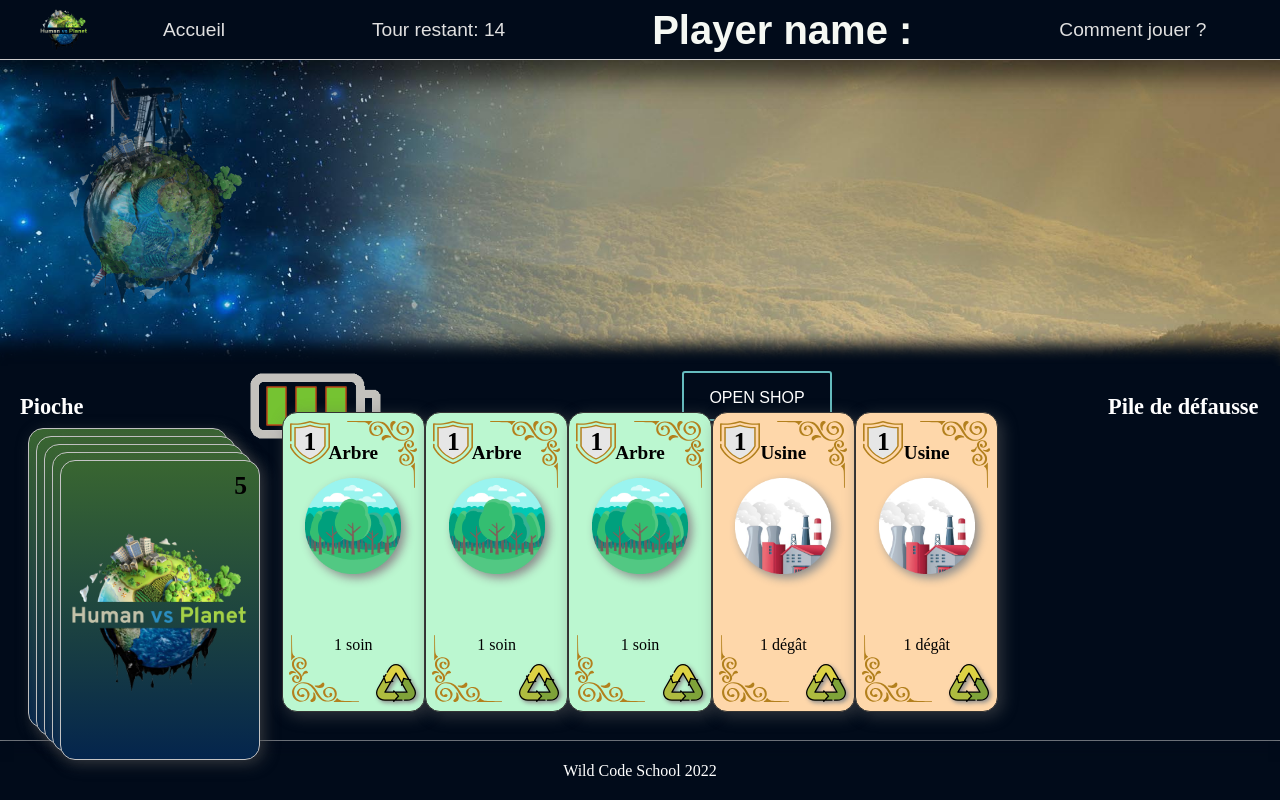
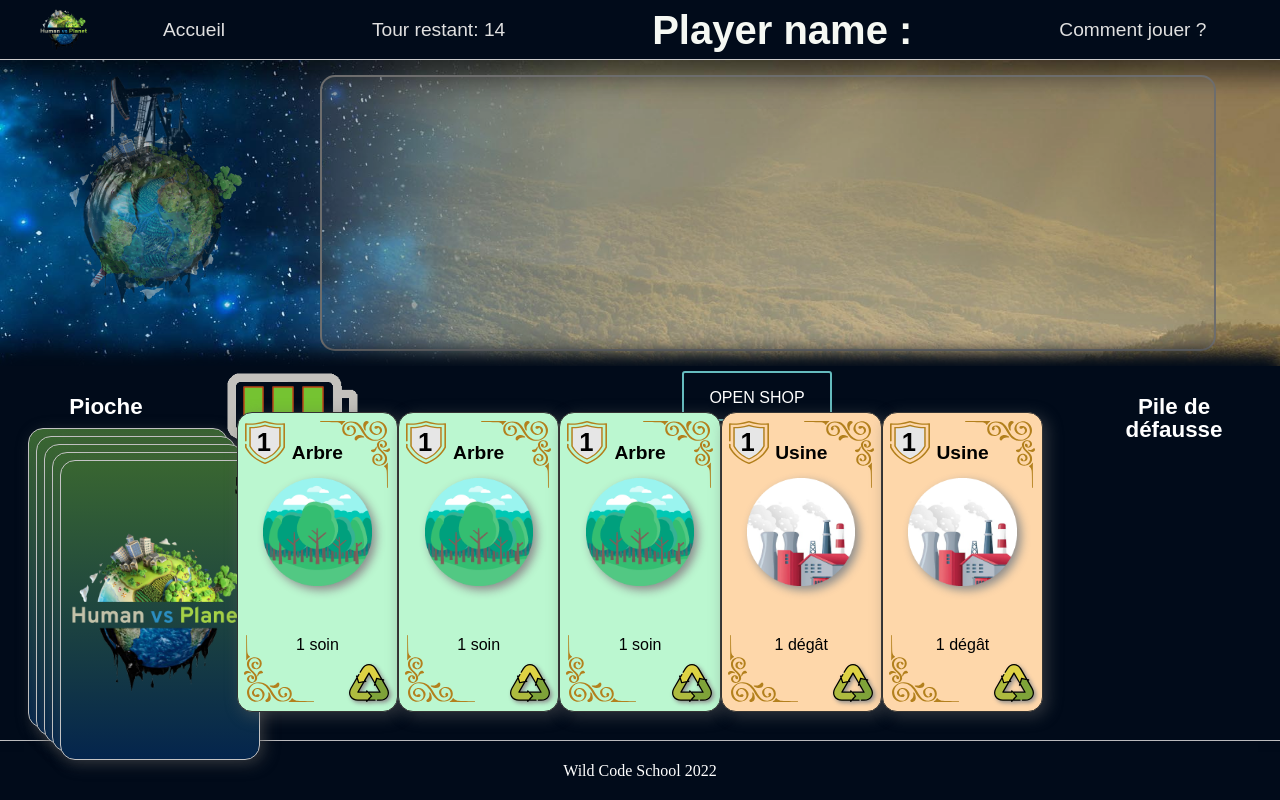
Before and after one commit to Zakari-B/WCS_First_Hackathon, a React (Create React App) app in the folder frontend/: page /Game in a window 1280 px wide. Built offline with nearby package versions, Linux system fonts and the light colour scheme.

Commit message:
add css and modified cardDiscard

```diff
--- /dev/null
+++ b/frontend/src/components/CardListDiscard.jsx
@@ -0,0 +1,67 @@
+import React, { useState, useEffect } from "react";
+import Card from "./Card.jsx";
+import "../styles/Board.scss";
+import "../styles/Elements.scss";
+
+const CardListDiscard = ({ title, dataSet, openModal, setOpenModal }) => {
+  return (
+    <>
+      <p className="pioche-txt">{title}</p>
+
+      <div
+        id="extralarge-modal"
+        tabIndex="-1"
+        className={`${openModal} overflow-y-auto overflow-x-hidden fixed top-0 right-0 left-0 z-50 w-full md:inset-0 h-modal md:h-full`}
+      >
+        <div className="relative p-4 w-full max-w-7xl h-full md:h-auto">
+          {/* <!-- Modal content --> */}{" "}
+          <div className="relative bg-white rounded-lg shadow dark:bg-gray-700">
+            {/* <!-- Modal header --> */}{" "}
+            <div className="flex justify-between items-center p-5 rounded-t border-b dark:border-gray-600">
+              <h3 className="text-xl font-medium text-gray-900 dark:text-white">
+                {title}
+              </h3>
+              <button
+                type="button"
+                className="text-gray-400 bg-transparent hover:bg-gray-200 hover:text-gray-900 rounded-lg text-sm p-1.5 ml-auto inline-flex items-center dark:hover:bg-gray-600 dark:hover:text-white"
+                onClick={() => setOpenModal("hidden")}
+              >
+                <svg
+                  className="w-5 h-5"
+                  fillRule="currentColor"
+                  viewBox="0 0 20 20"
+                  xmlns="http://www.w3.org/2000/svg"
+                >
+                  <path
+                    fillRule="evenodd"
+                    d="M4.293 4.293a1 1 0 011.414 0L10 8.586l4.293-4.293a1 1 0 111.414 1.414L11.414 10l4.293 4.293a1 1 0 01-1.414 1.414L10 11.414l-4.293 4.293a1 1 0 01-1.414-1.414L8.586 10 4.293 5.707a1 1 0 010-1.414z"
+                    clipRule="evenodd"
+                  ></path>
+                </svg>
+              </button>
+            </div>
+            {/* <!-- Modal body --> */}
+            <div className="p-6 space-y-6 flex justify-center items-center">
+              {dataSet &&
+                dataSet.map((card, cardIndex) => (
+                  <Card key={cardIndex} card={card} />
+                ))}
+            </div>
+            {/* <!-- Modal footer --> */}
+            <div className="flex items-center p-6 space-x-2 rounded-b border-t border-gray-200 dark:border-gray-600">
+              <button
+                onClick={() => setOpenModal("hidden")}
+                type="button"
+                className="text-white bg-blue-700 hover:bg-blue-800 focus:ring-4 focus:outline-none focus:ring-blue-300 font-medium rounded-lg text-sm px-5 py-2.5 text-center dark:bg-blue-600 dark:hover:bg-blue-700 dark:focus:ring-blue-800"
+              >
+                Fermer
+              </button>
+            </div>
+          </div>
+        </div>
+      </div>
+    </>
+  );
+};
+
+export default CardListDiscard;
--- a/frontend/src/components/Discard.jsx
+++ b/frontend/src/components/Discard.jsx
@@ -1,5 +1,5 @@
 import React, { useState } from "react";
-import CardListModal from "./CardListModal.jsx";
+import CardListDiscard from "./CardListDiscard.jsx";
 import "../styles/Pioche.scss";
 import "../styles/Card.scss";
 
@@ -8,7 +8,7 @@ function Discard({ title, dataSet }) {
 
   return (
     <div className="piocheContainer">
-      <CardListModal
+      <CardListDiscard
         title={title}
         dataSet={dataSet}
         openModal={openModal}
@@ -23,7 +23,7 @@ function Discard({ title, dataSet }) {
             style={{
               position: "absolute",
               top: `${4 + cardIndex * 1}vh`,
-              left: `${1 + cardIndex * 1}vh`,
+              right: `${1 + cardIndex * 1}vh`,
             }}
             onClick={() => setOpenModal("visible")}
           >
--- a/frontend/src/styles/Board.scss
+++ b/frontend/src/styles/Board.scss
@@ -13,7 +13,7 @@
 .Discard {
     height:100%;
     margin-top: 30px;
-    margin-left: 20px;
+    margin-right: 20px;
     width:15%;
 }
 
@@ -24,7 +24,7 @@
     align-items: flex-end;
     justify-content:space-around;
     height:90%;
-    width:80%;
+    width:90%;
     margin:auto;
     padding-bottom: 1%
 }
--- a/frontend/src/styles/Card.scss
+++ b/frontend/src/styles/Card.scss
@@ -9,6 +9,7 @@
 
 .card {
     user-select: none;
+    font-family: 'Overpass', sans-serif;
     cursor: pointer;
     display: flex;
     flex-direction: column;
@@ -32,10 +33,11 @@
 
         .card-cost {
             position: absolute;
+            width: 10%;
             font-size: 1.6rem;
             font-weight: 500;
-            top: 6px;
-            left: 11px;
+            top: 7px;
+            left: 8px;
             font-weight: 600;
             margin-left: 10px;
             margin-top: 10px;
--- a/frontend/src/styles/Elements.scss
+++ b/frontend/src/styles/Elements.scss
@@ -1,7 +1,9 @@
 .pioche-txt {
+    font-family: 'Overpass', sans-serif;
     font-size: 1.4rem;
     font-weight: 600;
     color: #ffffff;
+    text-align: center;
 }
 
 .playButton {
@@ -41,7 +43,7 @@
 
   .btn-type:hover {
     transition: all .5s;
-    box-shadow: 1px 1px 15px 10px rgba(101, 187, 190, 0.356);
+    box-shadow: 1px 1px 15px 5px rgba(101, 187, 190, 0.356);
   }
 
   .btn-type:before {
--- a/frontend/src/styles/Energy.scss
+++ b/frontend/src/styles/Energy.scss
@@ -3,7 +3,7 @@
   height: 90px;
   position: absolute;
   top: -25px;
-  left: 215px;
+  left: 15%;
 }
 
 .battery-box {
--- a/frontend/src/styles/Game.scss
+++ b/frontend/src/styles/Game.scss
@@ -30,7 +30,7 @@
     display:flex;
     align-items:center;
     min-height:100%;
-    width:55%;
+    width:70%;
 }
 
 .GameTray {
@@ -42,7 +42,7 @@
     background-position: 40% 70%;
     height:61%;
     width:100%;
-    box-shadow: 0 -10px 15px 10px #010b1a;
+    box-shadow: 0 -10px 15px 0px #010b1a;
 }
 
 .HandInner {
@@ -60,9 +60,12 @@
     flex-wrap:wrap;
     justify-content:space-around;
     align-items:center;
-    height:95%;
-    width:95%;
+    height:90%;
+    width:100%;
     margin:auto;
+    background-color: rgba(119, 119, 119, 0.2);
+    border: 2px solid rgb(109, 109, 109);
+    border-radius: 15px;
 }
 
 .ShopCard {
```
